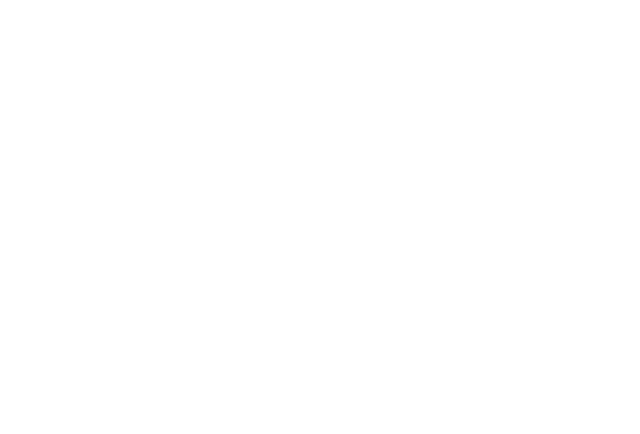
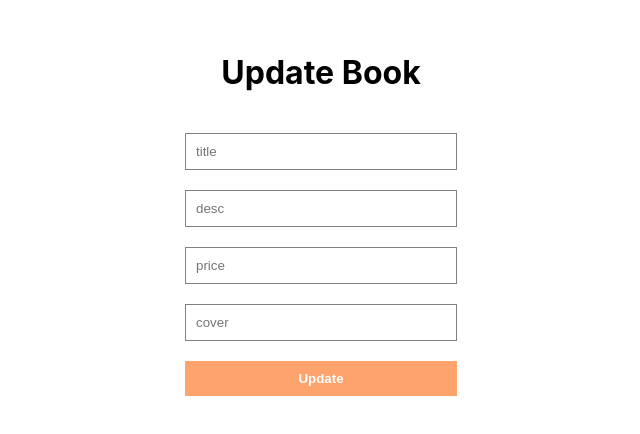
Before and after one commit to lewispak/books-app, a React (Create React App) app in the folder client/: page /update/1 in a window 1280 px wide. Before the commit this address had no page. Shown: the part 266-700 px from the top of the page, without its empty margins (319-959 px from the left). Built offline with nearby package versions, Linux system fonts and the light colour scheme.

Commit message:
update functionality added

```diff
--- a/client/src/App.js
+++ b/client/src/App.js
@@ -12,7 +12,7 @@
         <Routes>
           <Route path="/" element={<Books/>} />
           <Route path="/add" element={<Add/>} />
-          <Route path="/update" element={<Update/>} />
+          <Route path="/update/:id" element={<Update/>} />
         </Routes>
       </BrowserRouter>
     </div>
--- a/client/src/pages/Books.jsx
+++ b/client/src/pages/Books.jsx
@@ -41,7 +41,7 @@
             <p>{book.desc}</p>
             <span>{book.price}</span>
             <button className="delete" onClick={() => handleDelete(book.id)}>Delete</button>
-            <button className="update">Update</button>
+            <button className="update"><Link to={`/update/${book.id}`}>Update</Link></button>
           </div>
         ))}
       </div>
--- a/client/src/pages/Update.jsx
+++ b/client/src/pages/Update.jsx
@@ -1,8 +1,46 @@
 import React from 'react'
+import { useState } from 'react'
+import { useNavigate, useLocation } from 'react-router-dom';
+import axios from 'axios'
 
 const Update = () => {
+  const [book, setBook] = useState({
+    title:"",
+    desc:"",
+    price:null,
+    cover:"",
+  });
+
+  const navigate = useNavigate()
+  const location = useLocation()
+
+  const bookId = location.pathname.split("/")[2]
+
+  const handleChange = (e) => {
+    setBook(prev => ({...prev, [e.target.name]: e.target.value }))
+  }
+
+  const handleClick = async (e) => {
+    e.preventDefault()
+    try {
+      await axios.put("http://localhost:3001/books/" + bookId, book)
+      navigate("/")
+    } catch (error) {
+      console.log(error)
+    }
+  }
+
+  console.log(book)
+
   return (
-    <div>Update</div>
+    <div className='form'>
+      <h1>Update Book</h1>
+      <input type="text" placeholder="title" onChange={handleChange} name="title" />
+      <input type="text" placeholder="desc" onChange={handleChange} name="desc" />
+      <input type="number" placeholder="price" onChange={handleChange} name="price" />
+      <input type="text" placeholder="cover" onChange={handleChange} name="cover" />
+      <button className="formButton" onClick={handleClick}>Update</button>
+    </div>
   )
 }
 
--- a/client/src/style.css
+++ b/client/src/style.css
@@ -44,3 +44,24 @@
   border: 1px solid rgb(204,243,243);
   color: rgb(139,139,234)
 }
+
+.form{
+  display:flex;
+  flex-direction:column;
+  gap: 20px;
+}
+
+input{
+  width: 250px;
+  padding: 10px;
+  border: 1px solid gray;
+}
+
+.formButton{
+  border: none;
+  padding: 10px;
+  background-color: rgb(253, 163, 107);
+  color: white;
+  font-weight: bold;
+  cursor: pointer;
+}
```
